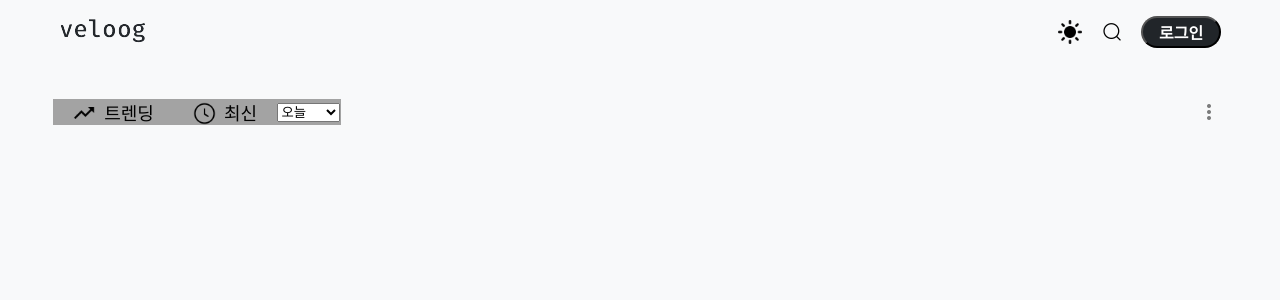
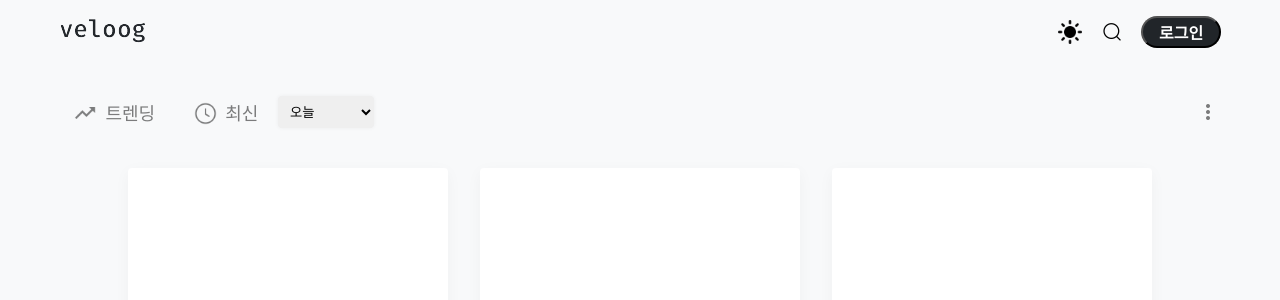
Before and after one commit to minjekang/veloog, a React (Create React App) app: page / in a window 1280 px wide. Shown: the top 300 px of the page. Built offline with nearby package versions, Linux system fonts and the light colour scheme; a web font is replaced by a local one.

Commit message:
contents

```diff
--- a/src/App.js
+++ b/src/App.js
@@ -13,15 +13,15 @@ function App() {
       <BrowserRouter>
         <Headroom
           style={{
-            webkitTransition: "all 0.87s ease-in-out",
-            mozTransition: "all 0.87s ease-in-out",
-            oTransition: "all 0.87s ease-in-out",
-            transition: "all 0.87s ease-in-out",
+            webkitTransition: "all 0.8s ease-in-out",
+            mozTransition: "all 0.8s ease-in-out",
+            oTransition: "all 0.8s ease-in-out",
+            transition: "all 0.8s ease-in-out",
           }}
         >
           <Header />
         </Headroom>
-
+        <Main />
         <div className="a"></div>
 
         <Routes>
--- /dev/null
+++ b/src/components/Contents.js
@@ -0,0 +1,23 @@
+import React from "react";
+import "../style/component.scss";
+function Contents() {
+  return (
+    <div id="c-wrap">
+      <div className="c-post"></div>
+      <div className="c-post"></div>
+      <div className="c-post"></div>
+      <div className="c-post"></div>
+      <div className="c-post"></div>
+      <div className="c-post"></div>
+      <div className="c-post"></div>
+      <div className="c-post"></div>
+      <div className="c-post"></div>
+      <div className="c-post"></div>
+      <div className="c-post"></div>
+      <div className="c-post"></div>
+      <div className="c-post"></div>
+    </div>
+  );
+}
+
+export default Contents;
--- a/src/components/Header.js
+++ b/src/components/Header.js
@@ -19,7 +19,7 @@ function Header() {
           </div>
         </div>
       </header>
-      <div className="navi">
+      <div id="navi">
         <nav>
           <div className="header-left">
             <div className="trendingRecent">
@@ -32,7 +32,7 @@ function Header() {
                 최신
               </Link>
             </div>
-            <select>
+            <select className="navTag">
               <option className="op">오늘 </option>
               <option className="op">이번 주 </option>
               <option className="op">이번 달 </option>
--- a/src/pages/Main.js
+++ b/src/pages/Main.js
@@ -1,7 +1,8 @@
 import React from "react";
-import Header from "../components/Header";
+import Contents from "../components/Contents";
+
 const Main = () => {
-  return;
+  return <Contents />;
 };
 
 export default Main;
--- a/src/style/component.scss
+++ b/src/style/component.scss
@@ -2,6 +2,7 @@
   margin: 0;
   padding: 0;
 }
+/*------------------------Header---------------------------*/
 @font-face {
   font-family: "HallymGothic-Regular";
   src: url("https://cdn.jsdelivr.net/gh/projectnoonnu/noonfonts_2204@1.0/HallymGothic-Regular.woff2")
@@ -57,7 +58,7 @@ header {
   font-weight: 600;
   border-radius: 20px;
 }
-.navi {
+#navi {
   width: 100%;
   display: flex;
   justify-content: center;
@@ -66,7 +67,7 @@ header {
 nav {
   font-family: "HallymGothic-Regular";
   margin-top: 1.5rem;
-  width: 91%;
+  width: 90.8%;
   height: 48px;
   font-size: 1.125rem;
   display: flex;
@@ -77,8 +78,7 @@ nav {
 .header-left {
   display: flex;
   align-items: center;
-  width: 18rem;
-  background-color: #a3a3a3;
+  width: 20rem;
 }
 .trendingRecent {
   width: 14rem;
@@ -88,10 +88,26 @@ nav {
 .trending {
   text-decoration: none;
   color: #000000;
+  opacity: 0.5;
+  &::after {
+    opacity: 1;
+  }
 }
 .recent {
   text-decoration: none;
   color: #000000;
+  opacity: 0.5;
+  &::after {
+    opacity: 1;
+  }
+}
+.navTag {
+  height: 2rem;
+  width: 6rem;
+  padding: 0 0.5rem;
+  border: none;
+  box-shadow: rgb(0 0 0 / 5%) 0px 0px 4px;
+  border-radius: 4px;
 }
 .up {
   width: 24px;
@@ -111,3 +127,32 @@ nav {
   height: 3000px;
   background-color: #f8f9fa;
 }
+
+/*------------------------contents---------------------------*/
+
+#c-wrap {
+  display: flex;
+  flex-wrap: wrap;
+  padding-top: 1rem;
+  margin-left: auto;
+  margin-right: auto;
+  justify-content: center;
+  background-color: #f8f9fa;
+}
+
+.c-post {
+  width: 20rem;
+  height: 25rem;
+  border-radius: 4px;
+  box-shadow: rgb(0 0 0 / 4%) 0px 4px 16px 0px;
+  transition: box-shadow 0.25s ease-in 0s, transform 0.25s ease-in 0s;
+  margin: 1rem;
+  display: flex;
+  flex-direction: column;
+  background-color: #ffffff;
+  transition: 0.5s;
+  &:hover {
+    margin-top: 0.5rem;
+    box-shadow: rgb(0 0 0 / 12%) 0px 4px 10px 0px;
+  }
+}
```
